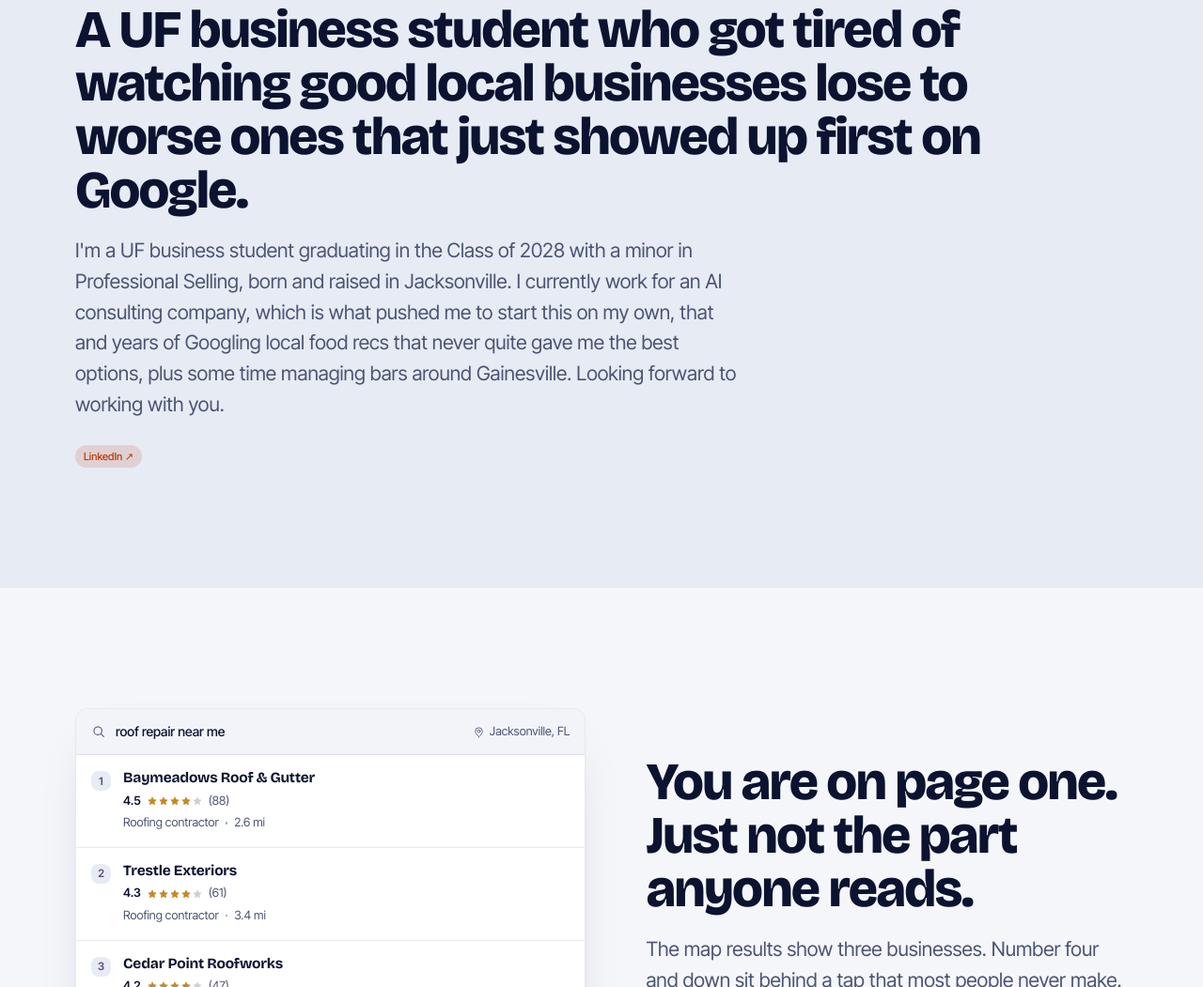
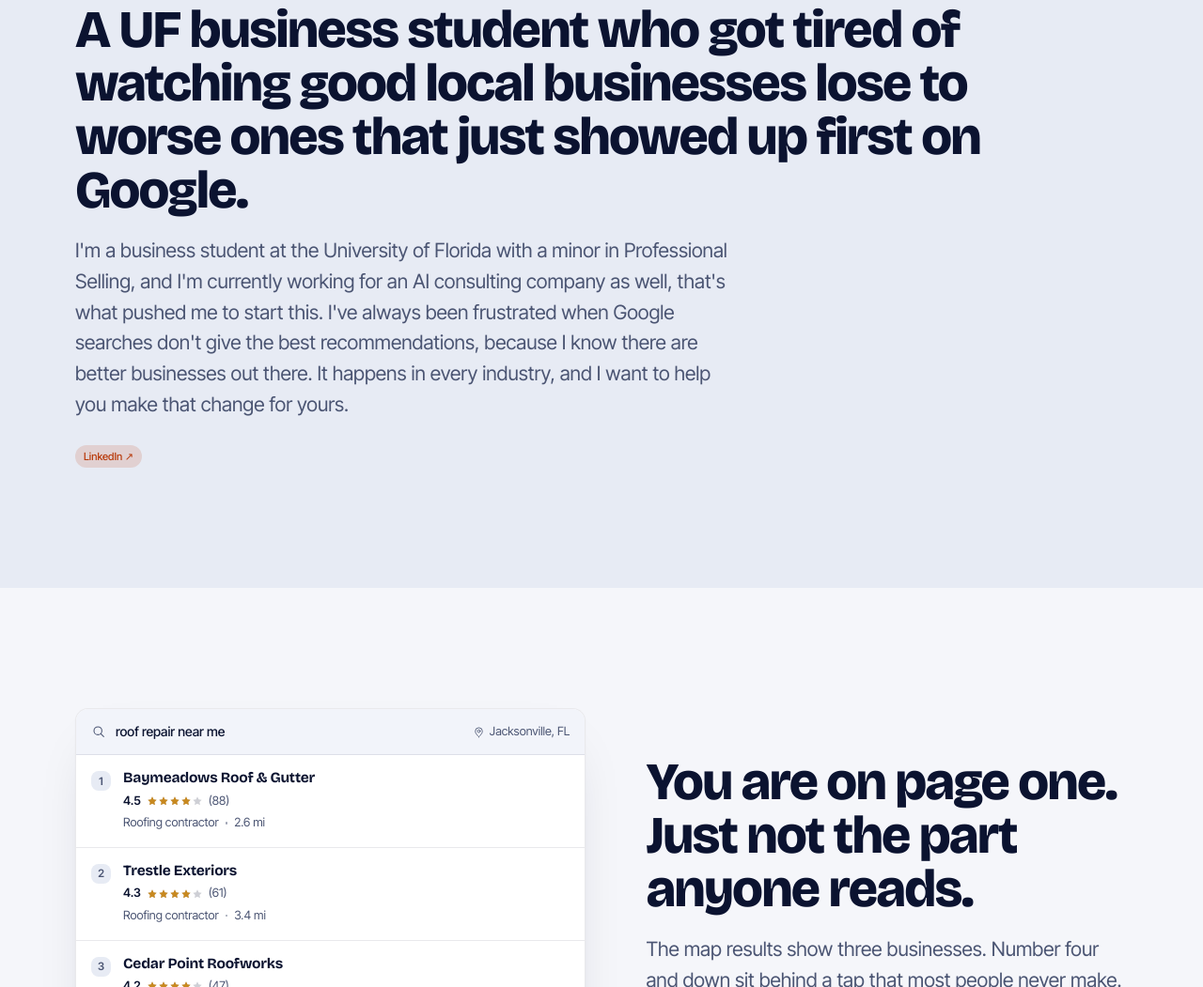
Before and after one commit to mattgreco22fl-art/local-boost-fl, a plain HTML site: page index.html in a window 1280 px wide. Shown: the part 1063-2114 px from the top of the page at 94% size. Drawn offline with Linux system fonts and the light colour scheme.

Commit message:
Rebalance About paragraph toward academics and AI consulting work
Co-Authored-By: Claude Opus 4.7 <noreply@anthropic.com>

```diff
--- a/index.html
+++ b/index.html
@@ -192,7 +192,7 @@
   <div class="wrap">
     <p class="blk__kick blk__kick--eyebrow rv" data-rv>Who you're working with</p>
     <h2 class="h2 rv" data-rv style="max-width:30ch">A UF business student who got tired of watching good local businesses lose to worse ones that just showed up first on Google.</h2>
-    <p class="lead rv" data-rv style="max-width:58ch">I'm a UF business student graduating in the Class of 2028 with a minor in Professional Selling, born and raised in Jacksonville. I currently work for an AI consulting company, which is what pushed me to start this on my own, that and years of Googling local food recs that never quite gave me the best options, plus some time managing bars around Gainesville. Looking forward to working with you.</p>
+    <p class="lead rv" data-rv style="max-width:58ch">I'm a business student at the University of Florida with a minor in Professional Selling, and I'm currently working for an AI consulting company as well, that's what pushed me to start this. I've always been frustrated when Google searches don't give the best recommendations, because I know there are better businesses out there. It happens in every industry, and I want to help you make that change for yours.</p>
     <div class="abt__tags rv" data-rv>
       <a class="chip chip--open" href="https://www.linkedin.com/in/matthewgrecoo" target="_blank" rel="noopener">LinkedIn ↗</a>
     </div>
```
